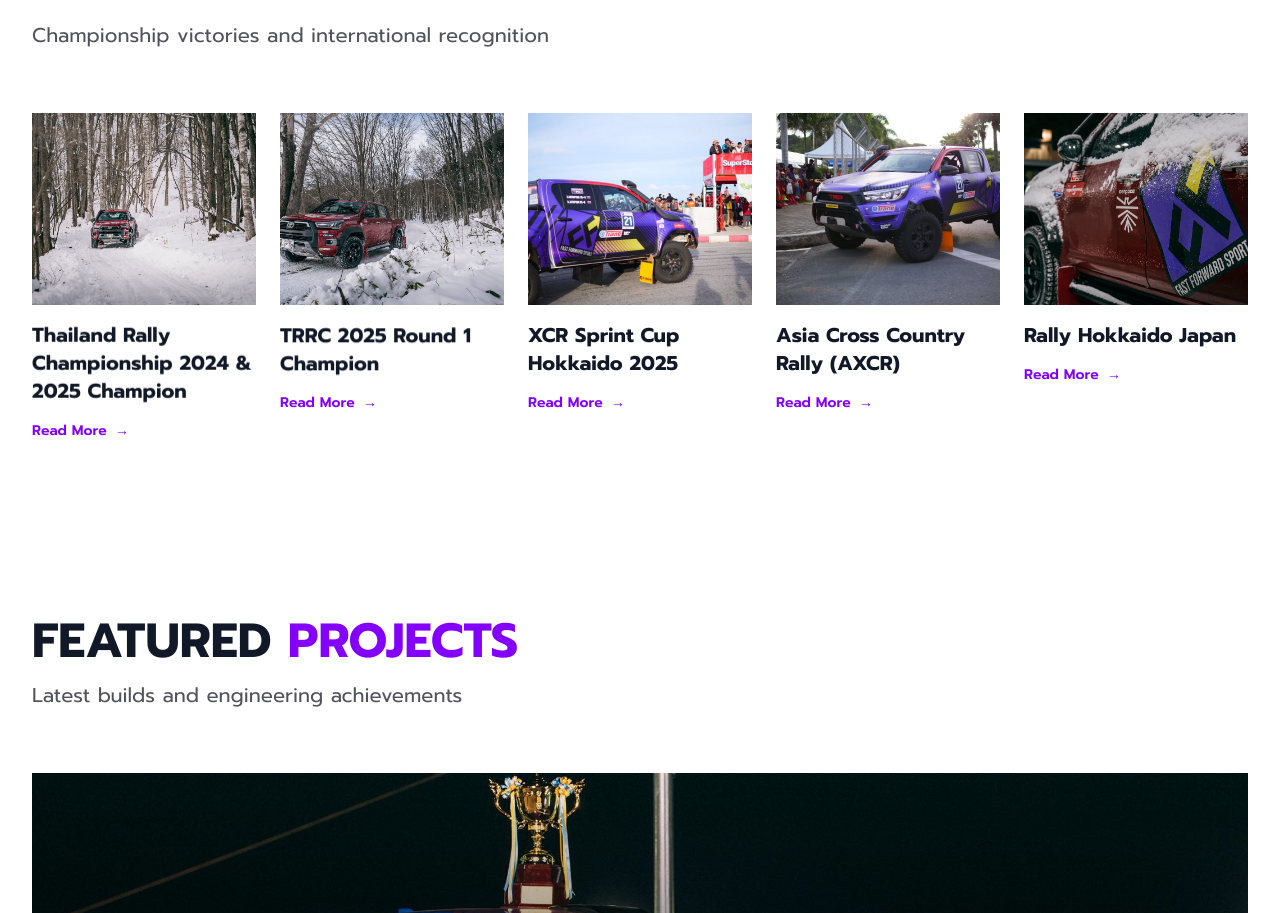
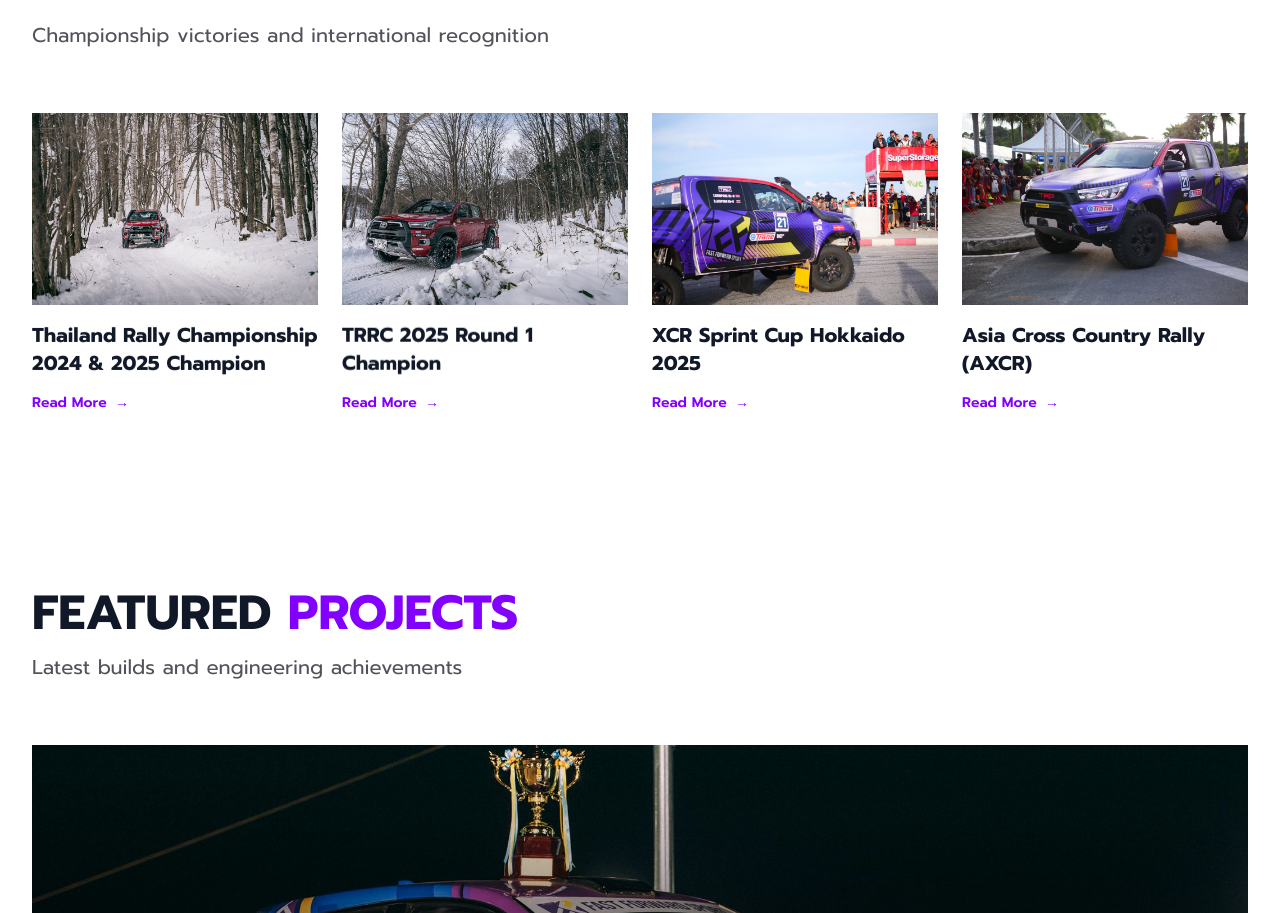
Before and after one commit to taro-common/fastforwardsport-fe, a Next.js app: page /en in a window 1280 px wide. Shown: the part 2689-3602 px from the top of the page. Built offline with nearby package versions, Linux system fonts and the light colour scheme.

Commit message:
update project display and layout; limit achievements to 4 and enhance font handling for Thai locale

```diff
--- a/app/[locale]/page.tsx
+++ b/app/[locale]/page.tsx
@@ -325,8 +325,8 @@ export default function Home() {
             </p>
           </div>
 
-          <div className="grid grid-cols-2 md:grid-cols-3 lg:grid-cols-5 gap-6 mx-auto">
-            {achievements.map((achievement, index) => (
+          <div className="grid grid-cols-2 md:grid-cols-4 gap-6 mx-auto">
+            {achievements.slice(0, 4).map((achievement, index) => (
               <ProjectItem key={index} project={achievement} />
             ))}
           </div>
--- a/app/components/ProjectItem.tsx
+++ b/app/components/ProjectItem.tsx
@@ -38,7 +38,7 @@ export default function ProjectItem({
       </div>
       <div className="py-4">
         <div className="flex flex-col justify-between items-start mb-4">
-          <h3 className="text-xl font-bold group-hover:text-accent-purple">
+          <h3 className="text-xl font-bold group-hover:text-accent-purple line-clamp-2">
             {project.title}
           </h3>
           <p className="text-zinc-500 text-xs">{project.date}</p>
--- a/app/globals.css
+++ b/app/globals.css
@@ -15,7 +15,16 @@
   --color-accent-purple: var(--accent-purple);
   --color-accent-lime: var(--accent-lime);
   --font-sans: var(--font-prompt), system-ui, sans-serif;
-  --font-display: var(--font-bebas-neue), sans-serif;
+  --font-display: var(--font-bebas-neue), var(--font-prompt), sans-serif;
+}
+
+html[lang="th"] {
+  --font-display: var(--font-prompt), sans-serif;
+}
+
+html[lang="th"] .font-display,
+html[lang="th"] .bebas-neue-regular {
+  font-family: var(--font-prompt), sans-serif !important;
 }
 
 body {
@@ -29,7 +38,7 @@ body {
 }
 
 .font-display {
-  font-family: var(--font-bebas-neue), sans-serif;
+  font-family: var(--font-bebas-neue), var(--font-prompt), sans-serif;
 }
 
 .bebas-neue-regular {
--- a/app/layout.tsx
+++ b/app/layout.tsx
@@ -21,11 +21,16 @@ export const metadata: Metadata = {
 
 export default function RootLayout({
   children,
+  params: { locale },
 }: {
   children: React.ReactNode;
+  params: { locale: string };
 }) {
   return (
-    <html lang="en" className={`${prompt.variable} ${bebasNeue.variable}`}>
+    <html
+      lang={locale || "en"}
+      className={`${prompt.variable} ${bebasNeue.variable}`}
+    >
       <body>{children}</body>
     </html>
   );
```
